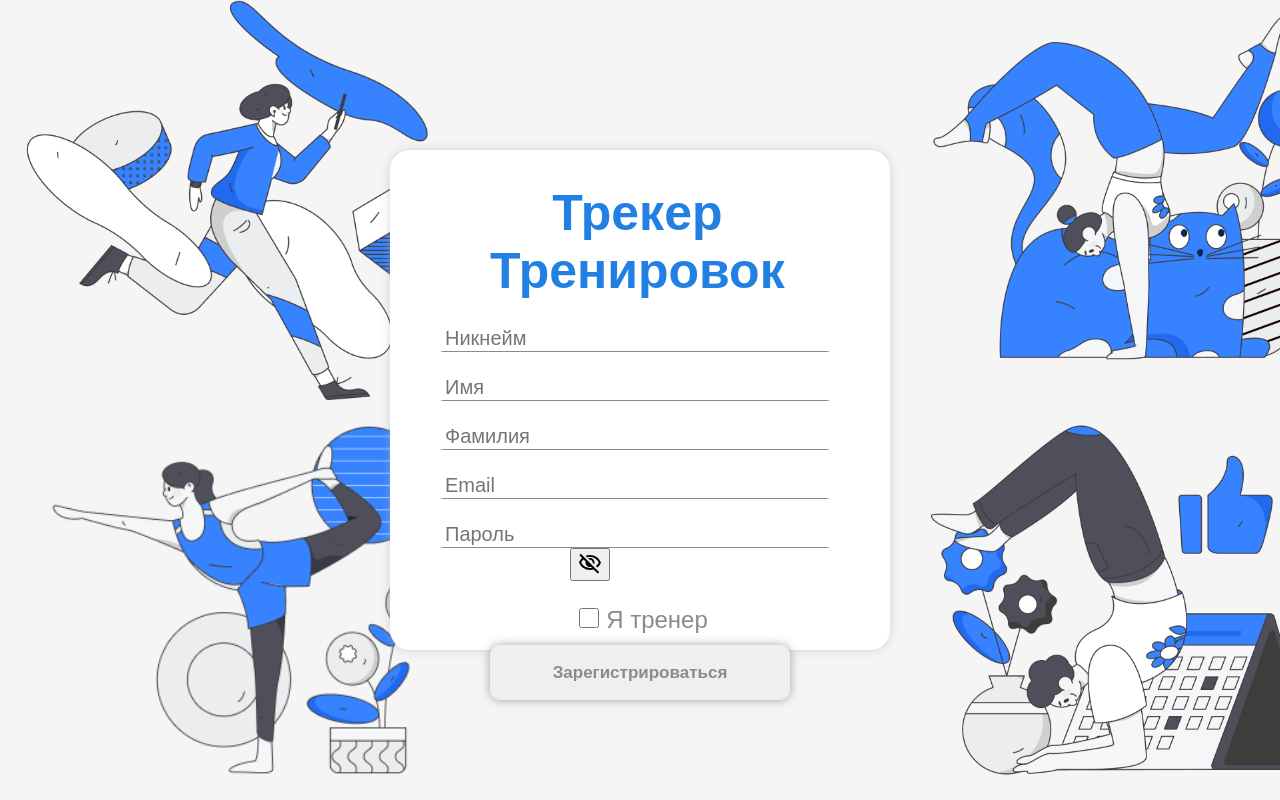
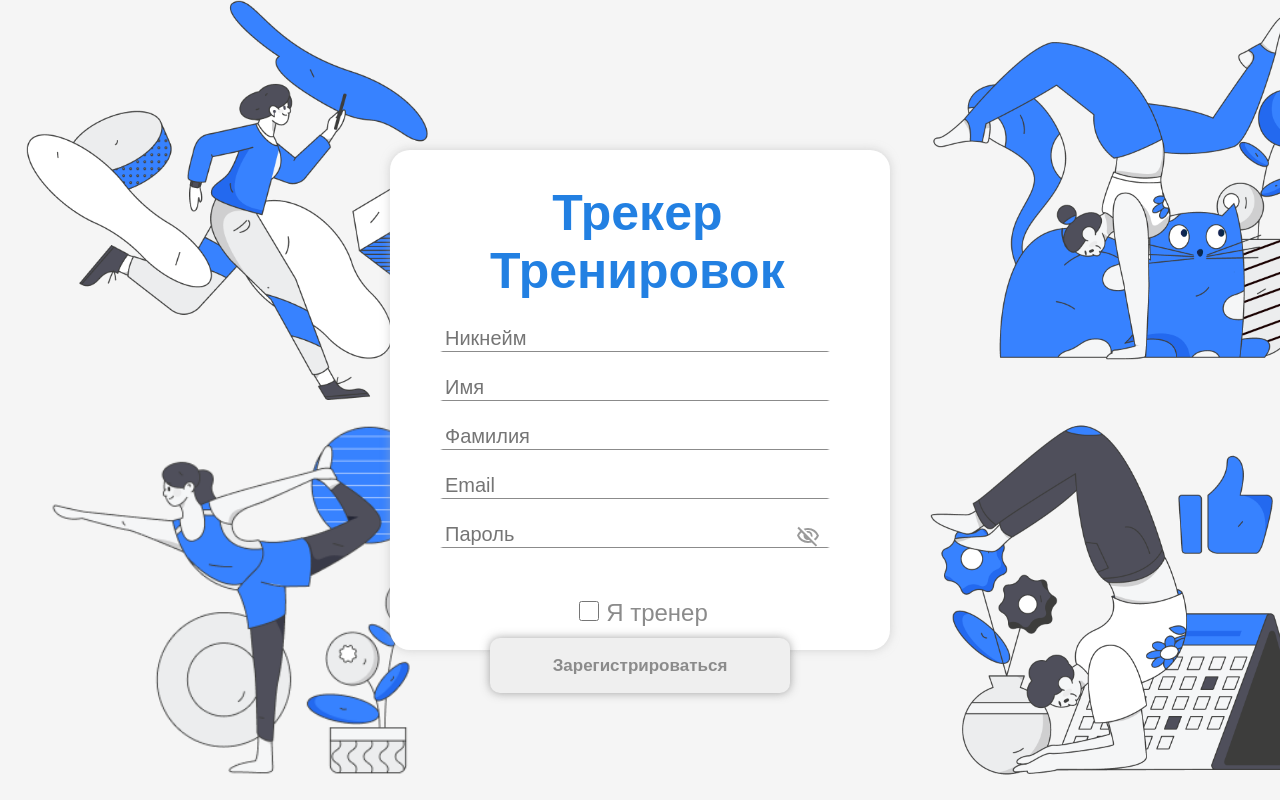
Before and after one commit to Numnummer/mouse-front, a React (Vite) app in the folder mouse-frontend-app/: page /Register in a window 1280 px wide. Built offline with nearby package versions, Linux system fonts and the light colour scheme.

Commit message:
кнопка показать пароль

```diff
--- a/mouse-frontend-app/src/Pages/Register/Register.jsx
+++ b/mouse-frontend-app/src/Pages/Register/Register.jsx
@@ -84,7 +84,7 @@ export default function Register() {
                 onChange={handleInputChange}
               />
               <div>
-                <button onClick={() => setShowPassword(!showPassword)}>
+                <button className={styles.showPassword} onClick={() => setShowPassword(!showPassword)}>
                   {showPassword ? <VisabilityOnIcon /> : <VisabilityOffIcon />}
                   <span></span>
                 </button>
--- a/mouse-frontend-app/src/Pages/Register/Register.module.css
+++ b/mouse-frontend-app/src/Pages/Register/Register.module.css
@@ -60,3 +60,13 @@
     box-shadow: none;
   }
 }
+
+.showPassword{
+  border-style: none;
+  background-color: transparent;
+  display: flex;
+  position: relative;
+  top: -25px;
+  left: 350px;
+  fill:rgb(154, 154, 154);
+}
--- a/mouse-frontend-app/src/Pages/SignIn/SignIn.jsx
+++ b/mouse-frontend-app/src/Pages/SignIn/SignIn.jsx
@@ -60,7 +60,7 @@ export default function SignIn() {
           </div>
         </form>
         <div>
-          <button onClick={() => setShowPassword(!showPassword)}>
+          <button style={{top: '-45px', left: '400px'}} className={styles.showPassword} onClick={() => setShowPassword(!showPassword)}>
             {showPassword ? <VisabilityOnIcon /> : <VisabilityOffIcon />}
             <span></span>
           </button>
```
